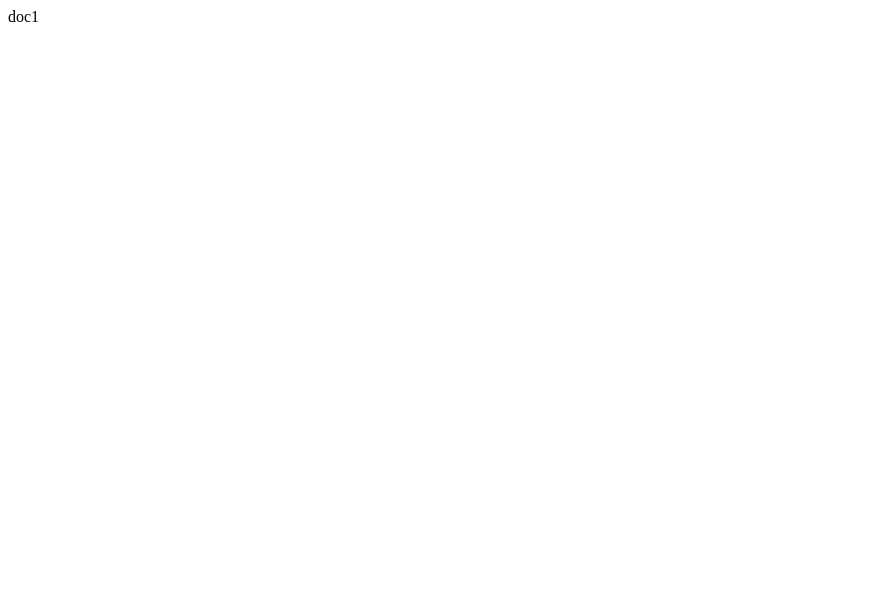
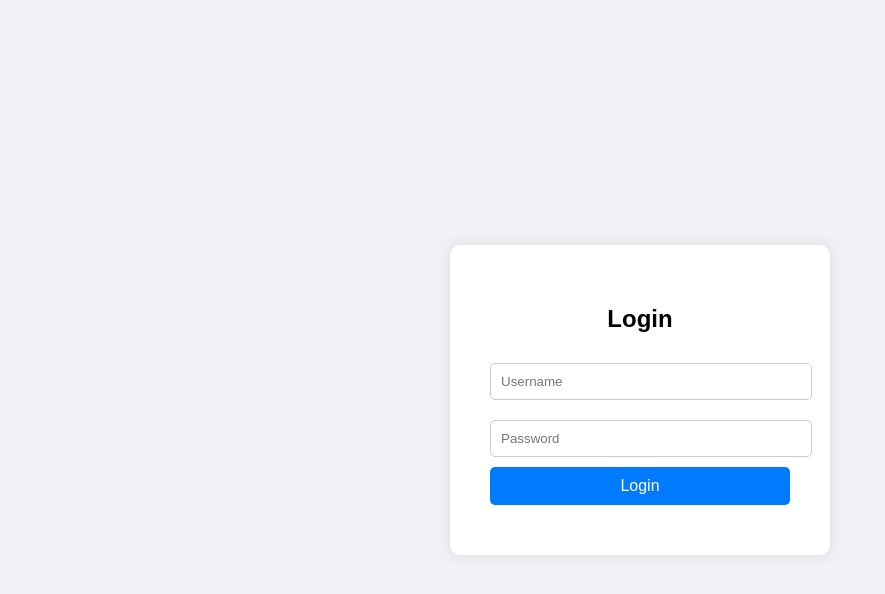
Before and after one commit to arjun-reghu/project2, a plain HTML site: page index.html in a window 1280 px wide. Shown: the whole page, without its empty margins (0-885 px from the left). Drawn offline with Linux system fonts and the light colour scheme.

Commit message:
Update index.html

```diff
--- a/index.html
+++ b/index.html
@@ -1 +1,97 @@
-doc1
+<!DOCTYPE html>
+<html lang="en">
+<head>
+  <meta charset="UTF-8">
+  <title>Login</title>
+  <style>
+    body {
+      margin: 0;
+      font-family: Arial, sans-serif;
+      background: #f0f2f5;
+      display: flex;
+      justify-content: center;
+      align-items: center;
+      height: 100vh;
+    }
+
+    .login-box {
+      background: white;
+      padding: 40px;
+      border-radius: 10px;
+      box-shadow: 0 0 15px rgba(0, 0, 0, 0.1);
+      width: 300px;
+      text-align: center;
+    }
+
+    h2 {
+      margin-bottom: 20px;
+    }
+
+    input[type="text"],
+    input[type="password"] {
+      width: 100%;
+      padding: 10px;
+      margin: 10px 0;
+      border-radius: 5px;
+      border: 1px solid #ccc;
+    }
+
+    button {
+      width: 100%;
+      padding: 10px;
+      background-color: #007BFF;
+      color: white;
+      font-size: 16px;
+      border: none;
+      border-radius: 5px;
+      cursor: pointer;
+    }
+
+    button:hover {
+      background-color: #0056b3;
+    }
+
+    .error {
+      color: red;
+      margin-top: 10px;
+      font-size: 14px;
+    }
+  </style>
+</head>
+<body>
+
+<div class="login-box">
+  <h2>Login</h2>
+  <form id="loginForm">
+    <input type="text" id="username" placeholder="Username" required>
+    <input type="password" id="password" placeholder="Password" required>
+    <button type="submit">Login</button>
+    <div class="error" id="errorMsg"></div>
+  </form>
+</div>
+
+<script>
+  document.getElementById('loginForm').addEventListener('submit', function (e) {
+    e.preventDefault();
+
+    const username = document.getElementById('username').value.trim();
+    const password = document.getElementById('password').value.trim();
+    const errorMsg = document.getElementById('errorMsg');
+
+    // Hardcoded login (you can replace this with backend check later)
+    const validUsername = "admin";
+    const validPassword = "password";
+
+    if (username === validUsername && password === validPassword) {
+      // Redirect to home page
+       alert('Login successful!');
+      window.location.href = "home.html";
+    } else {
+      // Show error
+      errorMsg.textContent = "Invalid username or password";
+    }
+  });
+</script>
+
+</body>
+</html>
```
